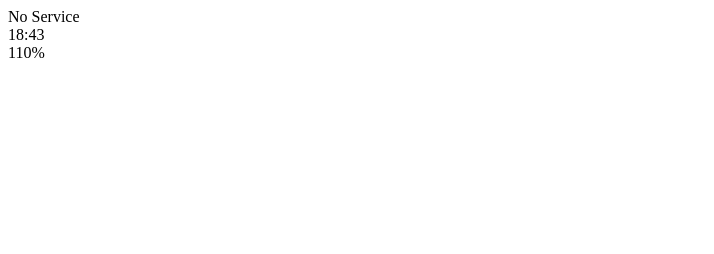
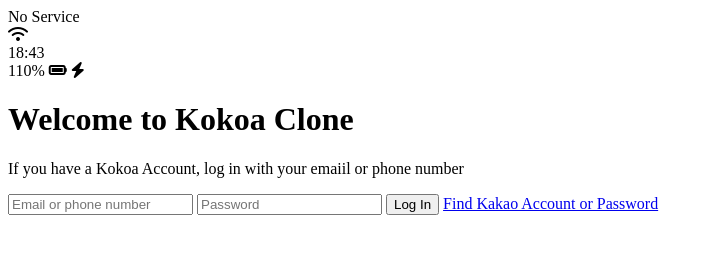
Before and after one commit to hongregii/kokoa-clone-2022, a plain HTML site: page index.html in a window 1280 px wide. Shown: the whole page, without its empty margins (0-714 px from the left). Drawn offline with Linux system fonts and the light colour scheme.

Commit message:
6.4 sign up screen part two

```diff
--- a/index.html
+++ b/index.html
@@ -11,15 +11,33 @@
         <div class="status-bar__column">
             <span>No Service</span>
         </div>
-            <!-- To Do: Wifi Icon -->
+        <i class="fa-solid fa-wifi"></i>
         <div class="status-bar__column">
             <span>18:43</span>
         </div>
         <div class="status-bar__column">
             <span>110%</span>
-            <!-- Battery Icon -->
-            <!-- Lightning Icon -->
+            <i class="fa-solid fa-battery-full"></i>
+            <i class="fa-solid fa-bolt"></i>
         </div>
     </div>
+    <header class="welcome-header">
+        <h1 class="welcome-header__title">Welcome to Kokoa Clone</h1>
+        <p class="welcome-header__text">If you have a Kokoa Account,
+            log in with your emaiil or phone number
+        </p>
+    </header>
+
+    <form id="login-form">
+        <input type="text" placeholder="Email or phone number" />
+        <input type="password" placeholder="Password" />
+        <input type="submit" value="Log In" />
+        <a href="#">Find Kakao Account or Password</a>
+    </form>
+
+
+
+
+    <script src="https://kit.fontawesome.com/0b63eda7d7.js" crossorigin="anonymous"></script>
 </body>
 </html>
```
